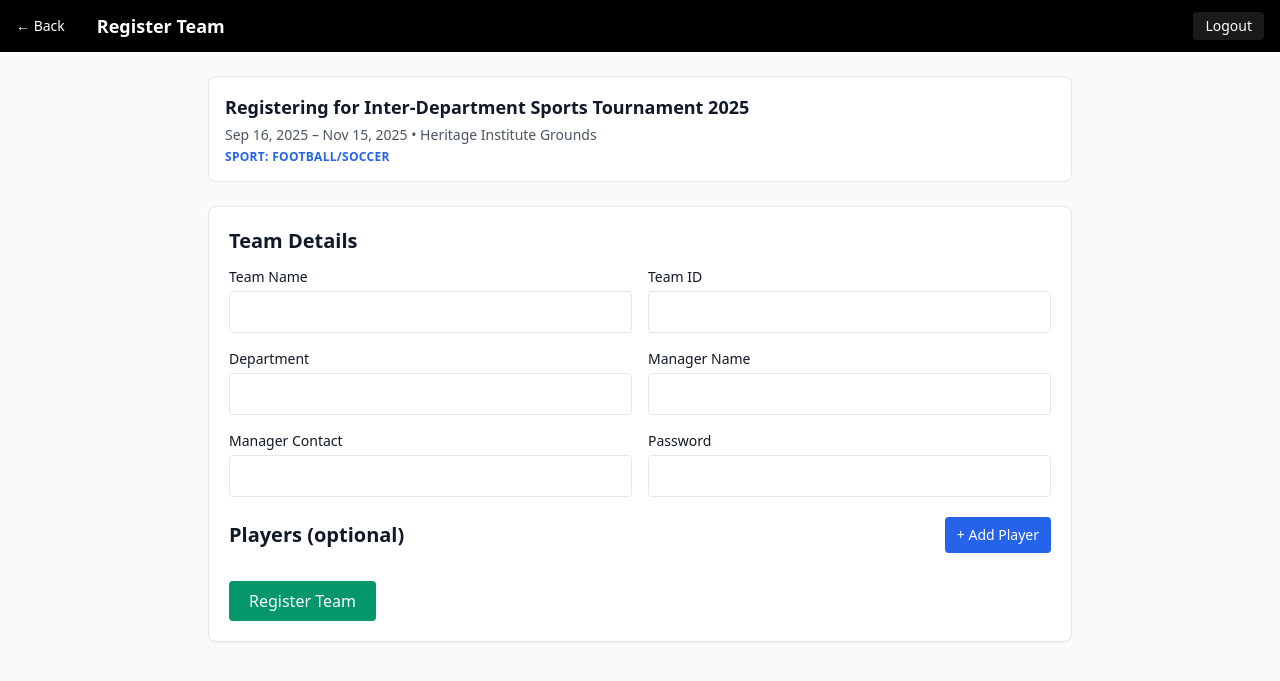
After one commit to dhruvj27/TourneyTrack, a Flask app: template templates/register-team.html in a window 1280 px wide. The commit adds this page. Shown: the top 681 px of the page. Run offline with Flask 3, Linux system fonts and the light colour scheme; the template is opened without the code that fills it: values that come from a table or form of the project are taken from there, others are empty; some libraries are stand-ins or nearby versions.

Commit message:
Sport, live

```diff
--- a/templates/index.html
+++ b/templates/index.html
@@ -66,6 +66,9 @@
       <h1 class="text-4xl font-bold text-gray-900">Welcome to TourneyTrackers</h1>
       {% if featured_tournament %}
         <p class="text-gray-600 mt-2">Spotlight: {{ featured_tournament.name }} • {{ featured_tournament.start_date.strftime('%b %d, %Y') }} – {{ featured_tournament.end_date.strftime('%b %d, %Y') }}</p>
+        {% if featured_tournament.sport %}
+        <p class="text-sm text-blue-600 font-medium mt-1">Sport: {{ featured_tournament.sport }}</p>
+        {% endif %}
       {% else %}
         <p class="text-gray-600 mt-2">Create a tournament to get the action started.</p>
       {% endif %}
@@ -134,6 +137,9 @@
                   <h3 class="text-xl font-semibold text-gray-900">{{ event.name }}</h3>
                   <p class="text-sm text-gray-600 mt-1">{{ event.start_date.strftime('%b %d, %Y') }} – {{ event.end_date.strftime('%b %d, %Y') }}</p>
                   <p class="text-xs text-gray-500 mt-1">Institution: {{ event.institution or 'Open to all' }}</p>
+                  {% if event.sport %}
+                    <p class="text-xs text-blue-600 font-medium uppercase tracking-wide">Sport: {{ event.sport }}</p>
+                  {% endif %}
                   {% if event.location is defined and event.location %}
                     <p class="text-xs text-gray-500">Location: {{ event.location }}</p>
                   {% endif %}
--- /dev/null
+++ b/templates/register-team.html
@@ -0,0 +1,190 @@
+<!doctype html>
+<html lang="en">
+<head>
+  <meta charset="utf-8" />
+  <title>Register Team</title>
+  <meta name="viewport" content="width=device-width, initial-scale=1" />
+  <script src="https://cdn.tailwindcss.com"></script>
+</head>
+<body class="bg-gray-50 text-gray-900">
+
+ <nav class="bg-black text-white">
+  <div class="max-w-7xl mx-auto px-4 py-3 flex items-center justify-between">
+    <div class="flex items-center gap-8">
+      <a href="{{ url_for('smc.dashboard') }}" class="text-sm hover:underline">← Back</a>
+      <h1 class="text-lg font-semibold">Register Team</h1>
+    </div>
+    <a href="{{ url_for('auth.logout') }}" class="text-sm bg-white/10 px-3 py-1 rounded hover:bg-white/20">
+      Logout
+    </a>
+  </div>
+</nav>
+
+
+  <main class="max-w-4xl mx-auto px-4 py-6">
+
+    <section class="mb-6 bg-white border border-gray-200 rounded-lg p-4">
+      <h2 class="text-lg font-semibold text-gray-900">Registering for {{ tournament.name }}</h2>
+      <p class="text-sm text-gray-600 mt-1">{{ tournament.start_date.strftime('%b %d, %Y') }} – {{ tournament.end_date.strftime('%b %d, %Y') }}{% if tournament.location %} • {{ tournament.location }}{% endif %}</p>
+      {% if tournament.sport %}
+      <p class="text-xs text-blue-600 font-semibold uppercase tracking-wide mt-1">Sport: {{ tournament.sport }}</p>
+      {% endif %}
+    </section>
+
+    <!-- Flash messages -->
+    {% with messages = get_flashed_messages(with_categories=true) %}
+      {% if messages %}
+        <div class="space-y-2 mb-4">
+          {% for category, message in messages %}
+            <div class="px-4 py-2 rounded text-sm
+              {% if category == 'success' %} bg-green-50 text-green-800 border border-green-200
+              {% elif category == 'error' %} bg-red-50 text-red-800 border border-red-200
+              {% else %} bg-gray-50 text-gray-800 border border-gray-200
+              {% endif %}">
+              {{ message }}
+            </div>
+          {% endfor %}
+        </div>
+      {% endif %}
+    {% endwith %}
+
+  <form method="POST" action="{{ url_for('smc.register_team', tournament_id=tournament.id) }}"
+      class="bg-white border rounded-lg shadow-sm p-5 space-y-5">
+
+      <!-- Team info -->
+      <section>
+        <h2 class="text-xl font-semibold mb-3">Team Details</h2>
+        <div class="grid sm:grid-cols-2 gap-4">
+          <div>
+            <label class="block text-sm mb-1">Team Name</label>
+            <input name="team_name" class="w-full border rounded p-2" required />
+          </div>
+          <div>
+            <label class="block text-sm mb-1">Team ID</label>
+            <input name="team_id" class="w-full border rounded p-2" required />
+          </div>
+          <div>
+            <label class="block text-sm mb-1">Department</label>
+            <input name="department" class="w-full border rounded p-2" required />
+          </div>
+          <div>
+            <label class="block text-sm mb-1">Manager Name</label>
+            <input name="manager_name" class="w-full border rounded p-2" required />
+          </div>
+          <div>
+            <label class="block text-sm mb-1">Manager Contact</label>
+            <input name="manager_contact" class="w-full border rounded p-2" />
+          </div>
+          <div>
+            <label class="block text-sm mb-1">Password</label>
+            <input type="password" name="password" class="w-full border rounded p-2" required />
+          </div>
+        </div>
+      </section>
+
+      <!-- Players -->
+      <section>
+        <div class="flex items-center justify-between mb-2">
+          <h2 class="text-xl font-semibold">Players (optional)</h2>
+          <button type="button" id="add-player"
+                  class="px-3 py-2 bg-blue-600 text-white rounded hover:bg-blue-700 text-sm">
+            + Add Player
+          </button>
+        </div>
+
+        <!-- This wrapper is hidden until the first player row is added -->
+        <div id="players-section" class="hidden">
+          <div id="players" class="space-y-3"></div>
+
+          <!-- Row template (hidden) -->
+          <template id="player-row-template">
+            <div class="grid lg:grid-cols-5 sm:grid-cols-2 gap-3 items-end player-row">
+              <div>
+                <label class="block text-xs text-gray-600 mb-1">Name</label>
+                <input class="w-full border rounded p-2" />
+              </div>
+              <div>
+                <label class="block text-xs text-gray-600 mb-1">Roll</label>
+                <input class="w-full border rounded p-2" />
+              </div>
+              <div>
+                <label class="block text-xs text-gray-600 mb-1">Dept</label>
+                <input class="w-full border rounded p-2" />
+              </div>
+              <div>
+                <label class="block text-xs text-gray-600 mb-1">Year</label>
+                <input class="w-full border rounded p-2" />
+              </div>
+              <div>
+                <label class="block text-xs text-gray-600 mb-1">Contact</label>
+                <div class="flex gap-2">
+                  <input class="w-full border rounded p-2" />
+                  <button type="button"
+                          class="shrink-0 px-3 py-2 bg-red-100 text-red-700 rounded hover:bg-red-200 remove-btn">🗑</button>
+                </div>
+              </div>
+            </div>
+          </template>
+        </div>
+      </section>
+
+      <div class="pt-2">
+        <button class="px-5 py-2 bg-emerald-600 text-white rounded hover:bg-emerald-700">
+          Register Team
+        </button>
+      </div>
+    </form>
+  </main>
+
+  <script>
+    // Elements
+    const playersWrap = document.getElementById('players');
+    const playersSection = document.getElementById('players-section');
+    const tpl = document.getElementById('player-row-template');
+    const addBtn = document.getElementById('add-player');
+
+    // Add row only when user clicks the button
+    addBtn.addEventListener('click', () => {
+      addRow();
+      // unhide the section the first time we add a row
+      playersSection.classList.remove('hidden');
+    });
+
+    // Remove row handler
+    playersWrap.addEventListener('click', (e) => {
+      if (e.target.classList.contains('remove-btn')) {
+        const row = e.target.closest('.player-row');
+        if (row) {
+          row.remove();
+          renumber();
+          // hide the section again if no rows left
+          if (playersWrap.querySelectorAll('.player-row').length === 0) {
+            playersSection.classList.add('hidden');
+          }
+        }
+      }
+    });
+
+    function addRow() {
+      const clone = tpl.content.cloneNode(true);
+      playersWrap.appendChild(clone);
+      renumber();
+    }
+
+    // Name the inputs so backend loop picks them up:
+    // player_1_name, player_1_roll, ... player_N_contact
+    function renumber() {
+      const rows = [...playersWrap.querySelectorAll('.player-row')];
+      rows.forEach((row, idx) => {
+        const i = idx + 1;
+        const inputs = row.querySelectorAll('input');
+        inputs[0].setAttribute('name', `player_${i}_name`);
+        inputs[1].setAttribute('name', `player_${i}_roll`);
+        inputs[2].setAttribute('name', `player_${i}_dept`);
+        inputs[3].setAttribute('name', `player_${i}_year`);
+        inputs[4].setAttribute('name', `player_${i}_contact`);
+      });
+    }
+  </script>
+</body>
+</html>
--- a/templates/smc/schedule-matches.html
+++ b/templates/smc/schedule-matches.html
@@ -121,9 +121,9 @@
                 <p class="text-xs text-emerald-800">Round {{ m.round_number or '—' }}{% if m.stage %} • {{ m.stage }}{% endif %}</p>
               </div>
               <form method="POST" action="{{ url_for('smc.update_match_status', tournament_id=tournament.id, match_id=m.id) }}" class="flex items-center gap-2">
-                <input type="hidden" name="status" value="scheduled" />
+                <input type="hidden" name="status" value="completed" />
                 <input type="hidden" name="next" value="{{ request.path }}" />
-                <button type="submit" class="px-3 py-1.5 rounded-md bg-white/70 text-sm font-semibold text-emerald-700 border border-emerald-300 hover:bg-white">Mark as scheduled</button>
+                <button type="submit" class="px-3 py-1.5 rounded-md bg-emerald-600 text-white text-sm font-semibold hover:bg-emerald-700">Mark as completed</button>
               </form>
             </li>
           {% endfor %}
--- a/templates/smc/tournament-detail.html
+++ b/templates/smc/tournament-detail.html
@@ -57,6 +57,7 @@
 				<h1 class="text-3xl font-semibold text-gray-900">{{ tournament.name }}</h1>
 				<p class="text-sm text-gray-600">{{ tournament.start_date.strftime('%b %d, %Y') }} – {{ tournament.end_date.strftime('%b %d, %Y') }} • Status: {{ tournament.status|capitalize }}</p>
 				<p class="text-sm text-gray-600">Institution: {{ tournament.institution or 'Open to all' }}{% if tournament.location %} • Location: {{ tournament.location }}{% endif %}</p>
+				{% if tournament.sport %}<p class="text-xs font-semibold uppercase tracking-wider text-blue-700">Sport: {{ tournament.sport }}</p>{% endif %}
 				<p class="text-xs text-gray-500">Created {{ tournament.created_at.strftime('%b %d, %Y') }} • Managed by {{ g.current_user.username }}</p>
 			</div>
 			<a href="{{ url_for('smc.schedule_matches', tournament_id=tournament.id) }}" class="inline-flex items-center justify-center px-4 py-2 rounded-lg bg-blue-600 text-white text-sm font-medium hover:bg-blue-700 transition">Manage Schedule</a>
--- a/templates/team/browse-tournaments.html
+++ b/templates/team/browse-tournaments.html
@@ -59,6 +59,7 @@
                   <h2 class="text-2xl font-semibold text-gray-900">{{ tournament.name }}</h2>
                   <p class="text-sm text-gray-600 mt-1">{{ tournament.start_date.strftime('%b %d, %Y') }} – {{ tournament.end_date.strftime('%b %d, %Y') }} • Status: <span class="font-medium text-gray-800">{{ tournament.status|capitalize }}</span></p>
                   <p class="text-xs text-gray-500 mt-1">{{ tournament.institution or 'Open to all institutions' }}</p>
+                  {% if tournament.sport %}<p class="text-xs text-blue-600 font-semibold uppercase tracking-wide mt-1">Sport: {{ tournament.sport }}</p>{% endif %}
                 </div>
                 <div class="text-sm text-gray-600 bg-gray-50 border border-gray-200 rounded-md px-3 py-2">
                   <p><span class="font-semibold">Active Teams:</span> {{ entry.joined_teams|length }}</p>
--- a/templates/team/team-dashboard.html
+++ b/templates/team/team-dashboard.html
@@ -138,6 +138,9 @@
 							{% if tournament.institution %}
 								<p class="text-xs text-gray-500">Institution: {{ tournament.institution }}</p>
 							{% endif %}
+							{% if tournament.sport %}
+								<p class="text-xs text-blue-600 font-semibold uppercase tracking-wide mt-1">Sport: {{ tournament.sport }}</p>
+							{% endif %}
 						</li>
 					{% endfor %}
 				</ul>
```
Also changed, not shown: blueprints/smc.py (+39 -13 lines), blueprints/team.py (+6 -2 lines), models.py (+17 -0 lines), templates/smc/add-results.html (+4 -3 lines), templates/smc/create-tournament.html (+10 -0 lines), templates/smc/dashboard.html (+23 -3 lines).
